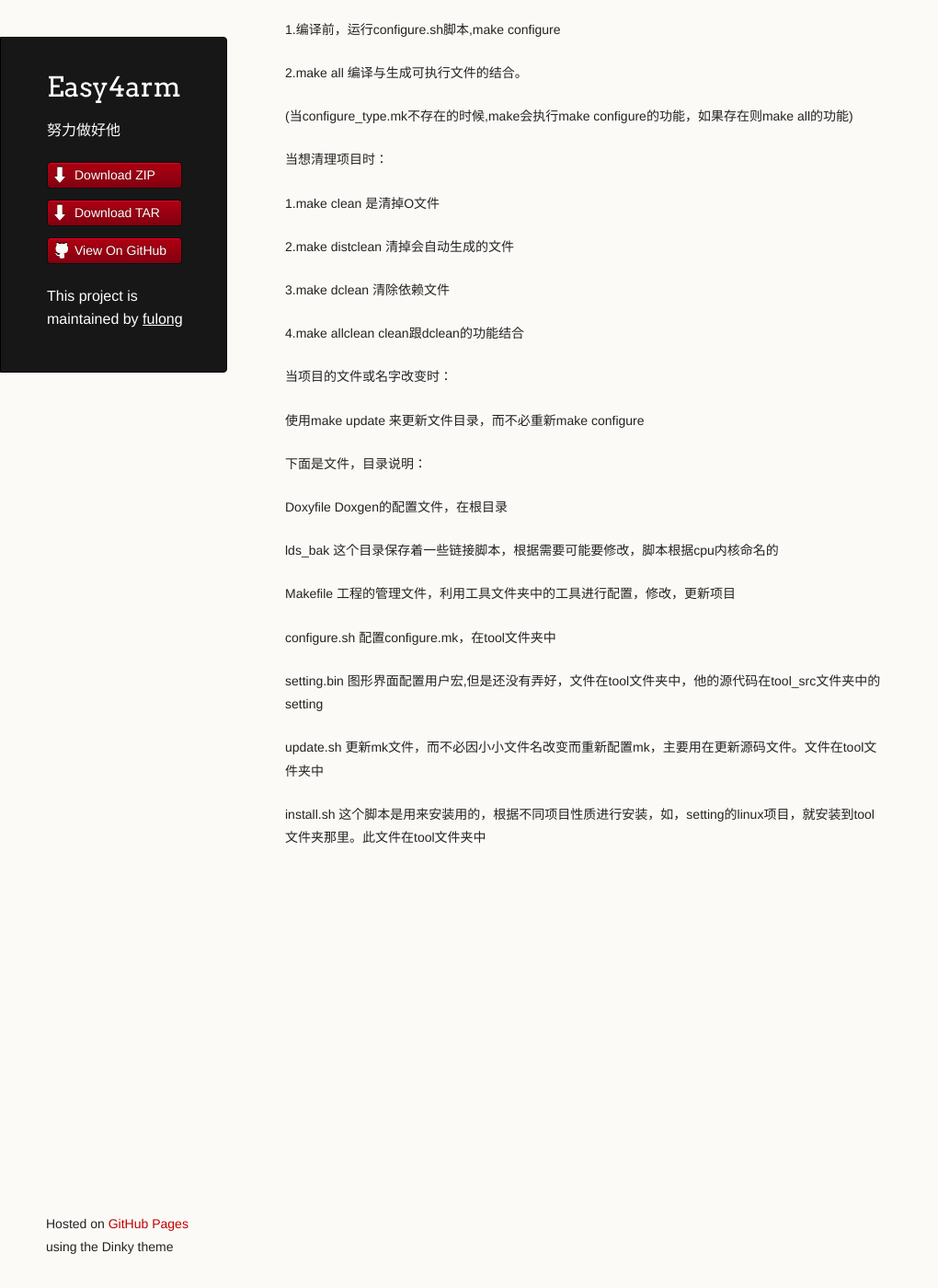
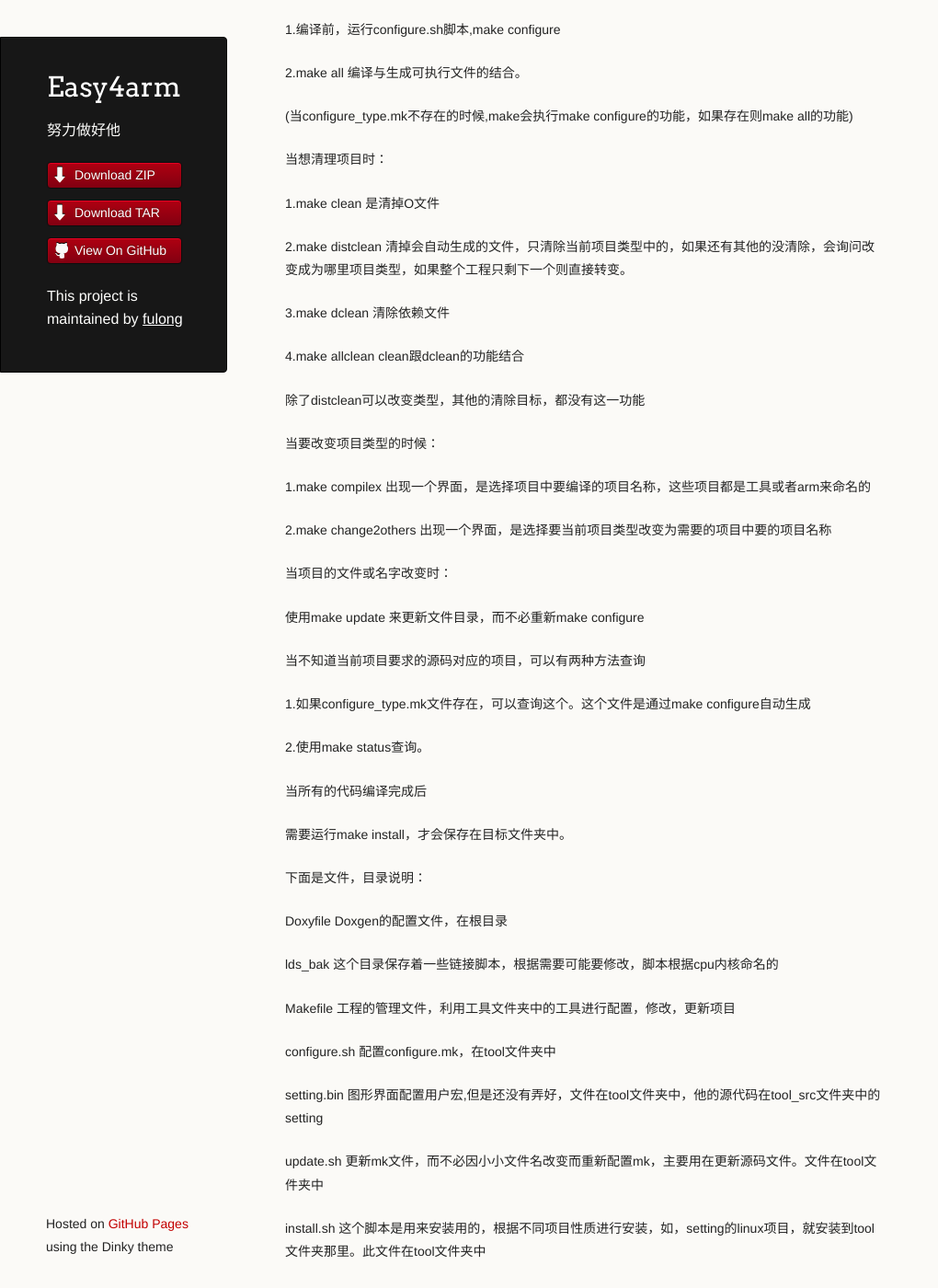
Before and after one commit to fulong/easy4arm, a Jekyll site: the page index.html, which Jekyll copies as it is, in a window 1280 px wide and 1400 px high, scrolled down 651 px. Shown: the whole window at 92% size, without its empty margins (0-1020 px from the left). Built offline with Jekyll 4.4.1, drawn with Linux system fonts in a browser that asks for light colours.

Commit message:
makefile目前的功能的伪目标已经写完说明

```diff
--- a/index.html
+++ b/index.html
@@ -50,11 +50,20 @@
 <P>  (当configure_type.mk不存在的时候,make会执行make configure的功能，如果存在则make all的功能)
 <P>当想清理项目时：
 <P>  1.make clean  是清掉O文件
-<P>  2.make distclean 清掉会自动生成的文件
+<P>  2.make distclean 清掉会自动生成的文件，只清除当前项目类型中的，如果还有其他的没清除，会询问改变成为哪里项目类型，如果整个工程只剩下一个则直接转变。
 <P>  3.make dclean 清除依赖文件
 <P>  4.make allclean clean跟dclean的功能结合
+<P>除了distclean可以改变类型，其他的清除目标，都没有这一功能</P>
+<P>当要改变项目类型的时候：</P>
+<P>  1.make compilex 出现一个界面，是选择项目中要编译的项目名称，这些项目都是工具或者arm来命名的</P>
+<P>  2.make change2others 出现一个界面，是选择要当前项目类型改变为需要的项目中要的项目名称</P>
 <P>当项目的文件或名字改变时：
 <P>  使用make update 来更新文件目录，而不必重新make configure
+<P>当不知道当前项目要求的源码对应的项目，可以有两种方法查询</P>
+<p>		1.如果configure_type.mk文件存在，可以查询这个。这个文件是通过make configure自动生成
+<p>		2.使用make status查询。
+<p>当所有的代码编译完成后
+<p>		需要运行make install，才会保存在目标文件夹中。
 <P>下面是文件，目录说明：
 <P>Doxyfile          Doxgen的配置文件，在根目录
 <P>lds_bak             这个目录保存着一些链接脚本，根据需要可能要修改，脚本根据cpu内核命名的
```
